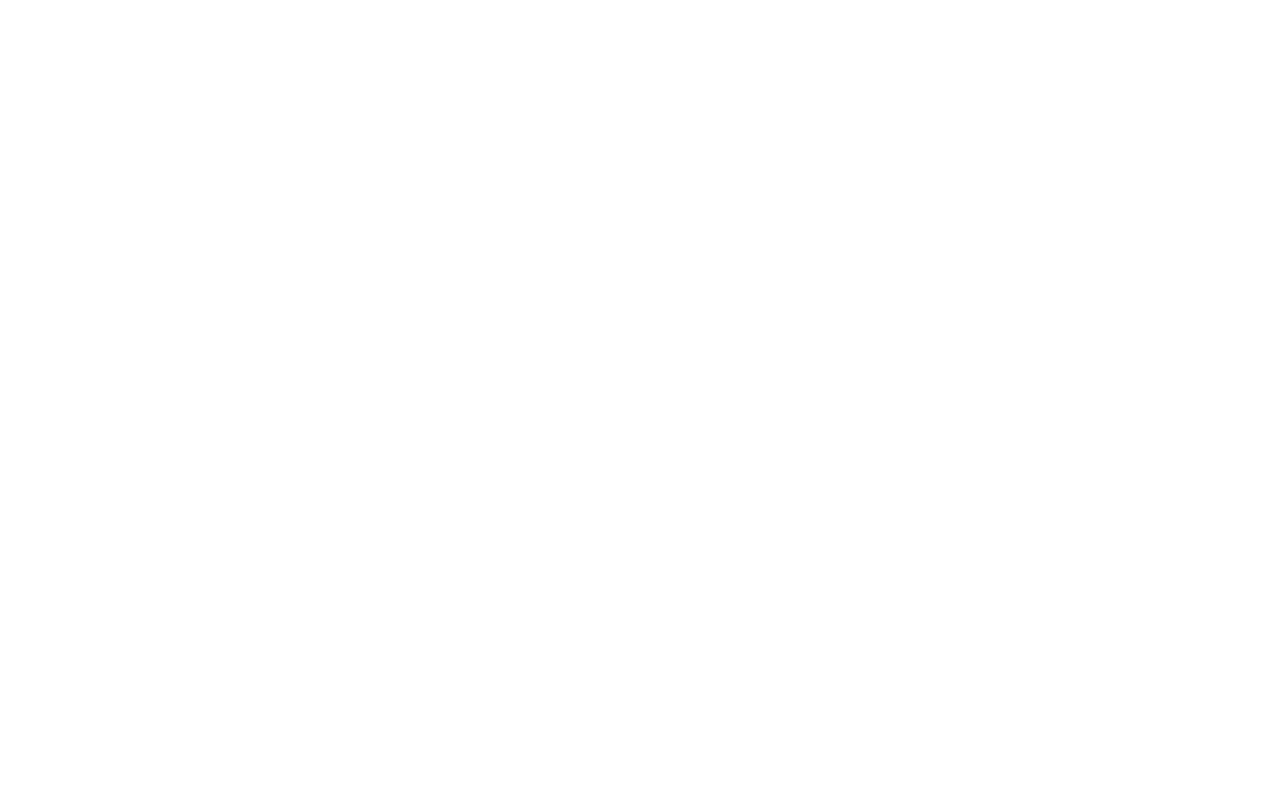
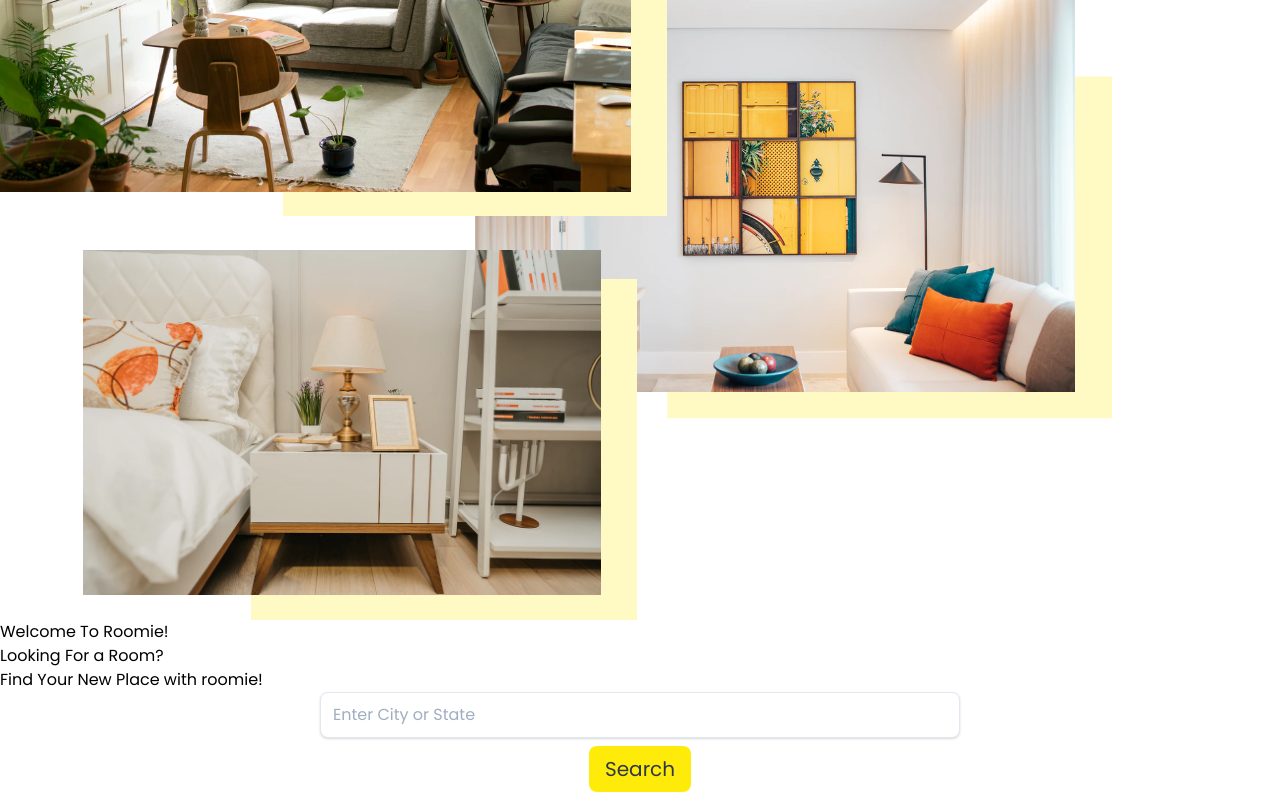
Before and after one commit to lucasmrl/roomie, a React (Create React App) app in the folder roomie-frontend/: page / in a window 1280 px wide. Shown: the part 340-1140 px from the top of the page. Before the commit the page ends 800 px from the top, so only its background shows below. Built offline with nearby package versions, Linux system fonts and the light colour scheme.

Commit message:
Initial styling with Tailwind CSS

```diff
--- a/roomie-frontend/public/index.html
+++ b/roomie-frontend/public/index.html
@@ -11,6 +11,10 @@
       integrity="sha512-xwE/Az9zrjBIphAcBb3F6JVqxf46+CDLwfLMHloNu6KEQCAWi6HcDUbeOfBIptF7tcCzusKFjFw2yuvEpDL9wQ=="
       crossorigin=""
     />
+    <link
+      href="https://fonts.googleapis.com/css2?family=Poppins:wght@300;400;500;700&display=swap"
+      rel="stylesheet"
+    />
   </head>
   <body>
     <noscript>You need to enable JavaScript to run this app.</noscript>
--- a/roomie-frontend/src/App.js
+++ b/roomie-frontend/src/App.js
@@ -15,6 +15,7 @@
 import ProtectedRoute from "./components/ProtectedRoute";
 import NotFound from "./components/NotFound";
 import { AuthContext } from "./context/AuthContext";
+import logo from "./assets/images/logo.png";
 
 function NavbarGuest() {
   return (
@@ -58,8 +59,9 @@
 
   return (
     <Router>
-      <div>
-        {navbar}
+      <div className="antialiased">
+        <img src={logo} alt="Logo" />
+        {/* {navbar} */}
         <Switch>
           <Route path="/" exact component={Home} />
           <Route path="/login" component={Login} />
--- a/roomie-frontend/src/components/Home.js
+++ b/roomie-frontend/src/components/Home.js
@@ -1,16 +1,34 @@
 import React from "react";
 import { useForm } from "react-hook-form";
+import firstImage from "./../assets/images/main-image.png";
 
 function Home(props) {
-  const { handleSubmit } = useForm();
+  const { handleSubmit, register } = useForm();
   const onSubmit = (data) => props.history.push("/listings");
 
   return (
     <div>
+      <img src={firstImage} alt="Rooms" />
       <h1>Welcome To Roomie!</h1>
       <form onSubmit={handleSubmit(onSubmit)}>
-        <h1>Find the best place to live in just a click.</h1>
-        <input type="submit" value="See Available Listings" />
+        <h2>Looking For a Room?</h2>
+        <h1>
+          Find Your New Place with <span>roomie!</span>
+        </h1>
+        <div className="flex items-center flex-col">
+          <input
+            className="shadow appearance-none border rounded-lg p-4 w-1/2 py-3 px-3 mx-4 text-gray-700 leading-tight focus:outline-none focus:shadow-outline"
+            type="text"
+            placeholder="Enter City or State"
+            name="query"
+            ref={register}
+          />
+          <input
+            className="block bg-yellow my-2 p-4 py-2 h-auto mx-4 rounded-lg text-xl text-gray-800 focus:outline-none focus:shadow-outline"
+            type="submit"
+            value="Search"
+          />
+        </div>
       </form>
     </div>
   );
--- /dev/null
+++ b/roomie-frontend/tailwind.config.js
@@ -0,0 +1,14 @@
+const defaultTheme = require("tailwindcss/defaultTheme");
+
+module.exports = {
+  theme: {
+    extend: {
+      colors: {
+        yellow: "#FFEB09",
+      },
+      fontFamily: {
+        sans: ["Poppins", ...defaultTheme.fontFamily.sans],
+      },
+    },
+  },
+};
```
Also changed, not shown: roomie-frontend/src/assets/images/logo.png (added), roomie-frontend/src/assets/images/main-image.png (added).
